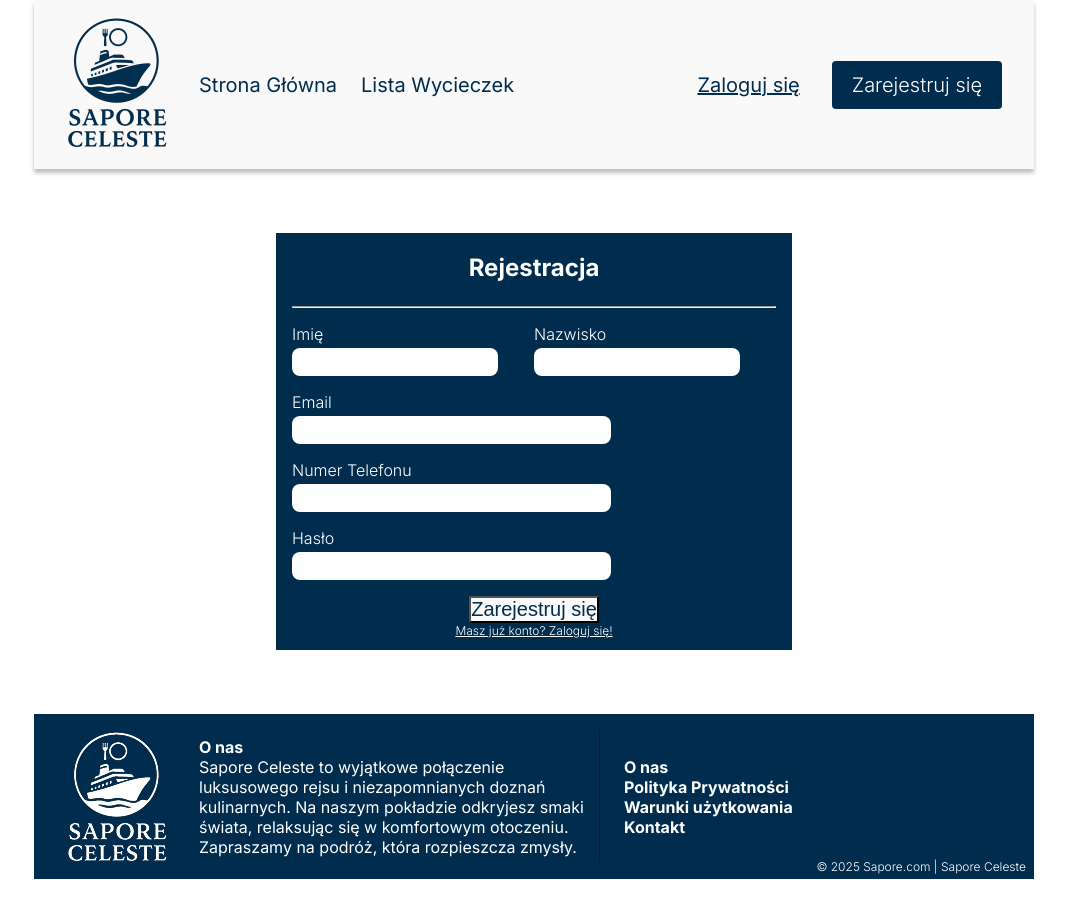
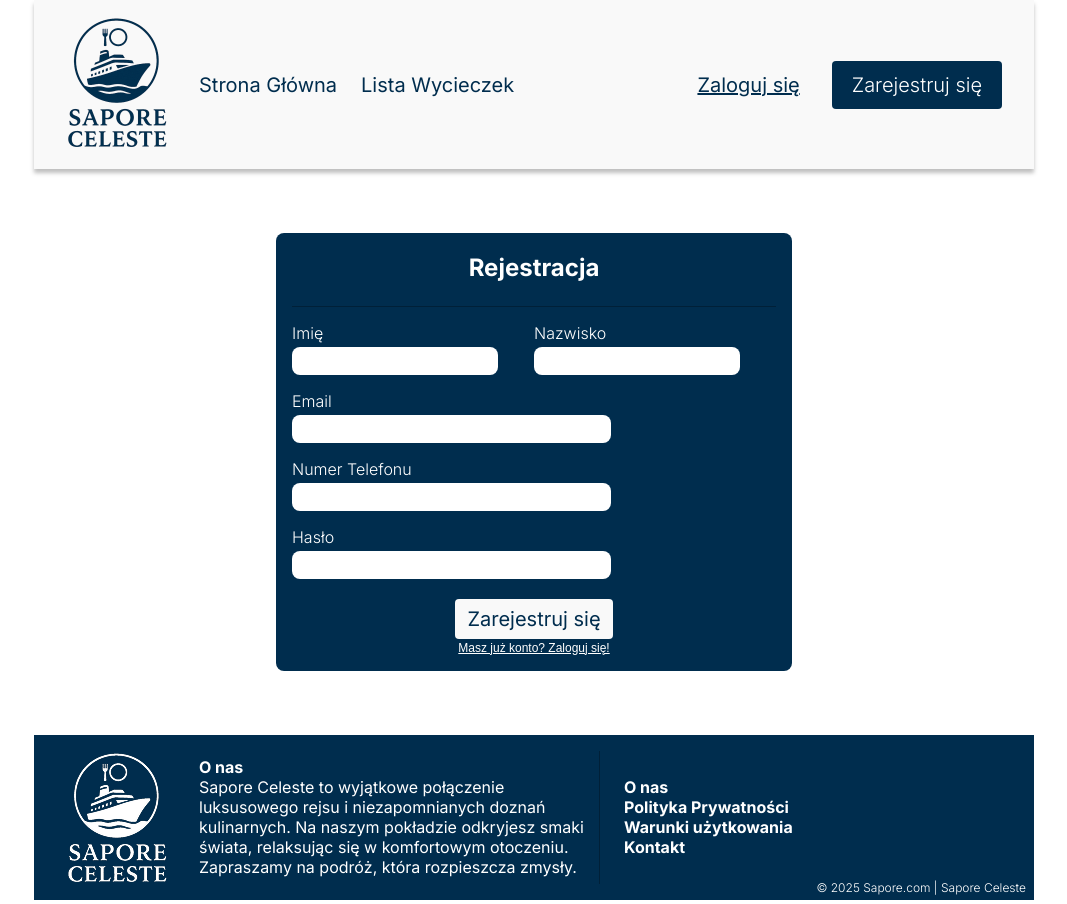
Before and after one commit to KrzysztofStaszkiewicz/Inzynieria-Oprogramowania-Grupa6, a Vue app in the folder frontend/: page /register in a window 1280 px wide. Shown: the whole page, without its empty margins (106-1173 px from the left). Before the commit the page ends 883 px from the top, so only its background shows below. Built offline with nearby package versions, Linux system fonts and the light colour scheme.

Commit message:
Login & Register button ui

```diff
--- a/frontend/src/components/Header.vue
+++ b/frontend/src/components/Header.vue
@@ -21,7 +21,7 @@
           <span class="header-account-login-button__text">Zaloguj się</span>
         </button>
         <div class="header-account-register">
-          <button class="header-account-register-button">
+          <button @click="register_pressed" class="header-account-register-button">
             <span class="header-account-register-button__text">Zarejestruj się</span>
           </button>
         </div>
@@ -45,6 +45,10 @@ function list_pressed(){
 }
 
 function login_pressed(){
-  router.push('log_in')
+  router.push('/log_in')
+}
+
+function register_pressed(){
+  router.push('/register')
 }
 </script>
--- a/frontend/src/components/Login.vue
+++ b/frontend/src/components/Login.vue
@@ -17,7 +17,7 @@
       </div>
       <div class="login-form-submit">
         <input type="submit" value="Zaloguj się" class="login-form-submit__input">
-        <a class="login-form-submit__subtext" href="/register">Nie masz konta? Zarejestruj się!</a>
+        <button @click="register_pressed" class="login-form-submit__subtext" href="/register">Nie masz konta? Zarejestruj się!</button>
       </div>
     </form>
   </div>
@@ -25,9 +25,16 @@
 
 <script setup lang="ts">
 import { ref } from 'vue'
+import { useRouter } from 'vue-router';
+
+const router = useRouter();
 
 const name = ref<string>('');
 const password = ref<string>('');
+
+function register_pressed(){
+  router.push('/register')
+}
 
 const handleLogin = () => {
 
--- a/frontend/src/components/Register.vue
+++ b/frontend/src/components/Register.vue
@@ -4,8 +4,8 @@
       <div class="register-form-title">
         <span class="register-form-title__text">Rejestracja</span>
       </div>
-      <div class="register-separator">
-        <hr class="register-separator__hr" />
+      <div class="register-form-separator">
+        <hr class="register-form-separator__hr" />
       </div>
       <div class="register-form-name">
         <div class="register-form-name-first">
@@ -31,7 +31,7 @@
       </div>
       <div class="register-form-submit">
         <input type="submit" value="Zarejestruj się" class="register-form-submit__input">
-        <a class="register-form-submit__subtext" href="/log_in">Masz już konto? Zaloguj się!</a>
+        <button @click="login_pressed" class="register-form-submit__subtext">Masz już konto? Zaloguj się!</button>
       </div>
     </form>
   </div>
@@ -51,6 +51,10 @@ const router = useRouter();
 
 function main_page(){
   router.push('/');
+}
+
+function login_pressed(){
+  router.push('/log_in')
 }
 
 async function put_register(){
--- a/frontend/src/styles/classes/_header.scss
+++ b/frontend/src/styles/classes/_header.scss
@@ -42,6 +42,7 @@
 
             &-button{
                 @include main-font-400;
+                background-color: transparent;
 
                 &__text{
                     font-size: 1.25rem;
--- a/frontend/src/styles/classes/_login.scss
+++ b/frontend/src/styles/classes/_login.scss
@@ -12,6 +12,7 @@
 
     display: flex;
     flex-direction: column;
+    border-radius: .5rem;
     gap: 1rem;
     padding: .75rem 1rem;
     background-color: var(--main-theme-color-200);
@@ -85,12 +86,20 @@
       flex-direction: column;
 
       &__input{
+        @include main-font-400;
+
+        font-size: 1.25rem;
+        margin-top: .25rem;
+        padding: .5rem .75rem;
+        border-radius: .25rem;
+        background-color: var(--main-theme-color-100);
         color: var(--main-font-color-100);
-        background-color: var(--main-theme-color-100);
-        font-size: 1.25rem;
       }
 
       &__subtext{
+        margin-top: .1rem;
+        padding-bottom: .25rem;
+        background-color: transparent;
         color: var(--main-font-color-300);
         font-size: .75rem;
         text-decoration: underline;
--- a/frontend/src/styles/components/_buttons.scss
+++ b/frontend/src/styles/components/_buttons.scss
@@ -1,8 +1,5 @@
-button, input[type="button"]{
+button, input[type="button"], input[type="submit"]{
   border: none;
   outline: none;
   cursor: pointer;
-
-  font-size: 1rem;
-  background: none;
 }
```
